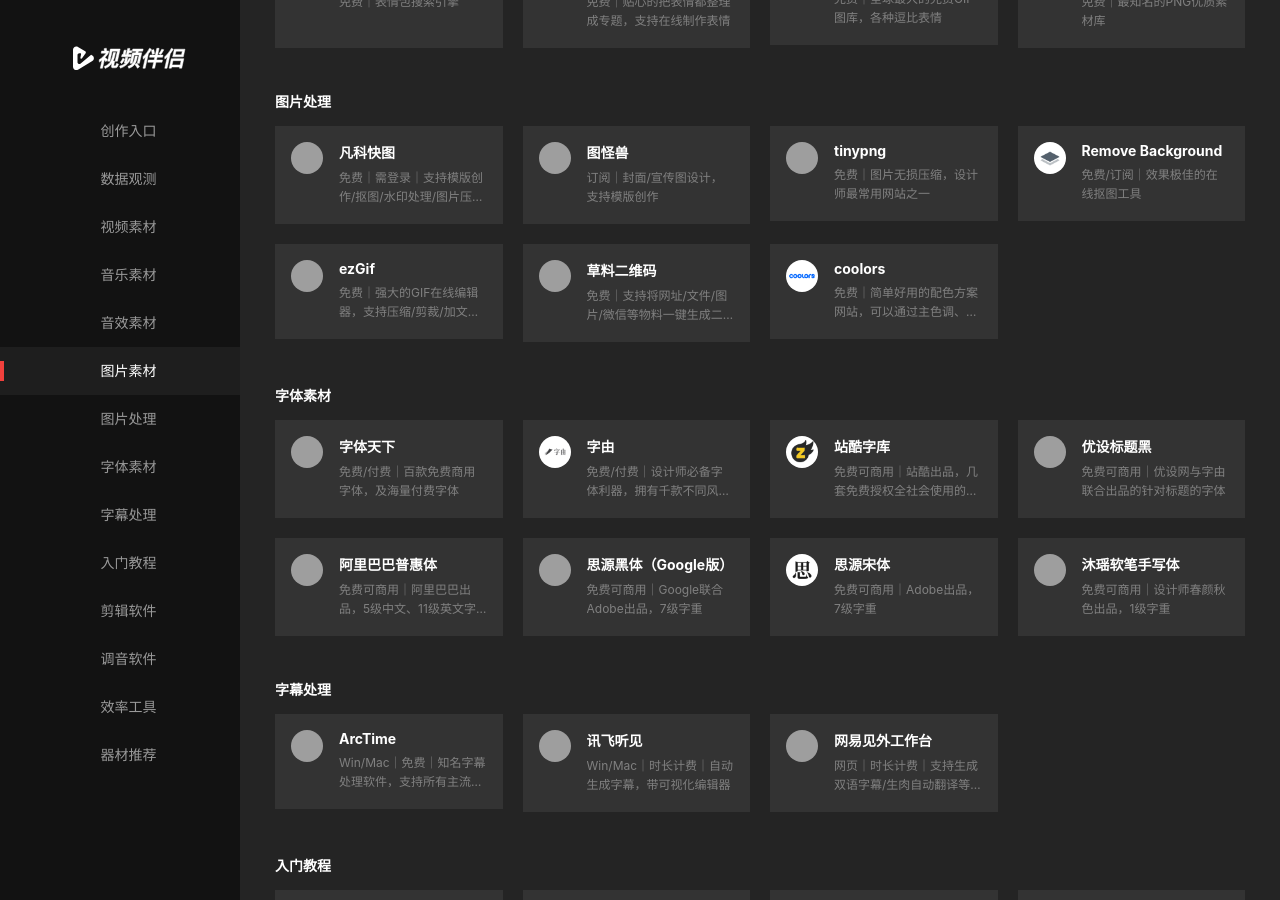
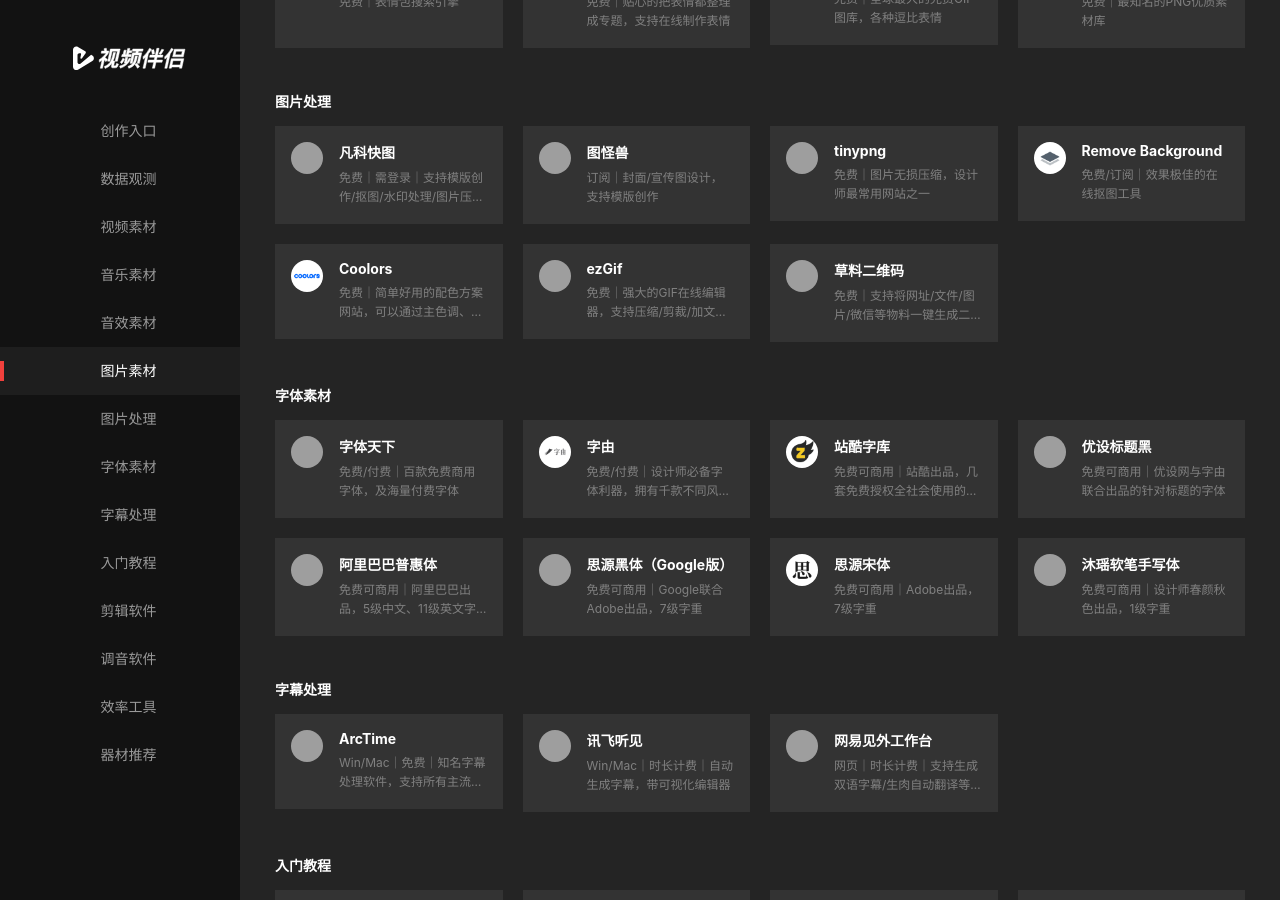
Before and after one commit to tinyao/spbv, a Jekyll site: the page built from index.html, in a window 1280 px wide and 900 px high, scrolled down 1586 px, cut to the strip 0-900 px from the top of the window. Built offline with Jekyll 4.4.1, drawn with Linux system fonts in a browser that asks for light colours; comment, search, counter and statistics services are not loaded; some of the changed lines change nothing that is shown; grey boxes are pictures that could not be loaded.

Commit message:
Update 配置 “navs”

```diff
--- a/_data/navs.yml
+++ b/_data/navs.yml
@@ -196,6 +196,10 @@
         icon: /assets/uploads/remove-background.jpg
         url: https://www.remove.bg/
         description: 免费/订阅｜效果极佳的在线抠图工具
+      - name: Coolors
+        url: https://coolors.co/palettes/trending
+        icon: /assets/uploads/11colors.png
+        description: 免费｜简单好用的配色方案网站，可以通过主色调、风格推荐配色方案
       - name: ezGif
         icon: /assets/uploads/ezgif.jpg
         url: https://ezgif.com/
@@ -204,10 +208,6 @@
         icon: /assets/uploads/草料二维码.jpg
         url: https://cli.im/
         description: 免费｜支持将网址/文件/图片/微信等物料一键生成二维码
-      - name: coolors
-        url: https://coolors.co/palettes/trending
-        icon: /assets/uploads/11colors.png
-        description: 免费｜简单好用的配色方案网站，可以通过主色调、风格推荐配色方案
   - groupName: 字体素材
     groupId: Stock_Fonts
     links:
```
